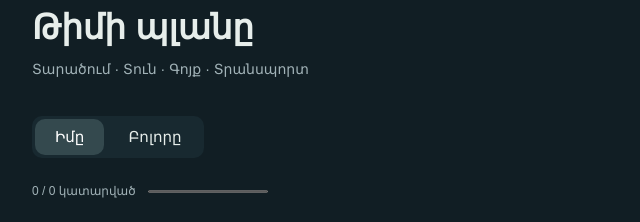
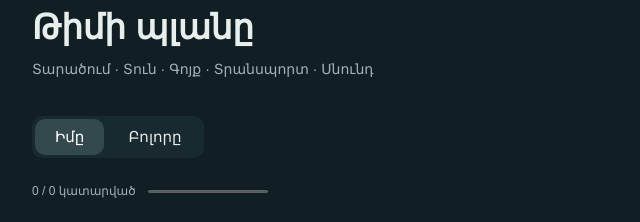
Before and after one commit to SyuneHovan/arahet-agrocamp-LOCAL, a website: page plan.html in a window 1280 px wide. Shown: the part 156-378 px from the top of the page, 100-740 px from the left. Drawn offline with Linux system fonts and the light colour scheme; no server answers.

Commit message:
Add Food category after Transport in team planning

```diff
--- a/plan.html
+++ b/plan.html
@@ -2,7 +2,7 @@
 <html lang="hy"><head><meta charset="utf-8"><meta name="viewport" content="width=device-width,initial-scale=1"><meta name="theme-color" content="#101c22"><title>Թիմի պլանը · Արահետ</title><link rel="stylesheet" href="/plan.css"><script src="/plan.js" defer></script></head>
 <body><main>
 <header><a href="/" class="brand">↖ ԱՐԱՀԵՏ</a><div class="header-actions"><span id="sync" role="status" aria-live="polite">Միանում ենք…</span><button id="retry" hidden>↻ Կրկին</button><button id="discard" hidden title="Հրաժարվել չպահպանված փոփոխություններից" aria-label="Հրաժարվել չպահպանված փոփոխություններից">×</button><button id="refresh" class="icon" title="Թարմացնել" aria-label="Թարմացնել">↻</button><button id="identity" class="person" title="Ընտրել անունը">☻ <span id="personName">Իմ անունը</span></button></div></header>
-<section class="heading"><div><p class="eyebrow">ԱՐԱՀԵՏ · ՀՈԿՏԵՄԲԵՐ 2026</p><h1>Թիմի պլանը</h1><p class="sub">Տարածում · Տուն · Գոյք · Տրանսպորտ</p></div><div class="actions"><button id="team" title="Թիմի անդամներ" aria-label="Թիմի անդամներ" class="icon"><svg width="22" height="22" viewBox="0 0 24 24" fill="none" stroke="currentColor" stroke-width="1.6" aria-hidden="true"><circle cx="9" cy="7" r="3"/><path d="M3 21v-3a6 6 0 0 1 12 0v3M16 4a3 3 0 0 1 0 6m2 4a5 5 0 0 1 3 4v3"/></svg></button><button id="newTask" class="primary" aria-label="Նոր առաջադրանք" title="Նոր առաջադրանք">＋ <span class="button-label">Առաջադրանք</span></button></div></section>
+<section class="heading"><div><p class="eyebrow">ԱՐԱՀԵՏ · ՀՈԿՏԵՄԲԵՐ 2026</p><h1>Թիմի պլանը</h1><p class="sub">Տարածում · Տուն · Գոյք · Տրանսպորտ · Սնունդ</p></div><div class="actions"><button id="team" title="Թիմի անդամներ" aria-label="Թիմի անդամներ" class="icon"><svg width="22" height="22" viewBox="0 0 24 24" fill="none" stroke="currentColor" stroke-width="1.6" aria-hidden="true"><circle cx="9" cy="7" r="3"/><path d="M3 21v-3a6 6 0 0 1 12 0v3M16 4a3 3 0 0 1 0 6m2 4a5 5 0 0 1 3 4v3"/></svg></button><button id="newTask" class="primary" aria-label="Նոր առաջադրանք" title="Նոր առաջադրանք">＋ <span class="button-label">Առաջադրանք</span></button></div></section>
 <div class="toolbar"><div class="tabs" aria-label="Առաջադրանքների տեսք"><button id="mine" aria-pressed="true">Իմը</button><button id="all" aria-pressed="false">Բոլորը</button></div><div class="filters"><label class="sr-only" for="day">Օր</label><select id="day"><option value="">Բոլոր օրերը</option></select><label class="sr-only" for="state">Վիճակ</label><select id="state"><option value="">Բոլոր վիճակները</option><option value="pending">Չկատարված</option><option value="done">Կատարված</option></select><label class="sr-only" for="assignee">Պատասխանատու</label><select id="assignee"><option value="">Ամբողջ թիմը</option></select></div></div>
 <div class="progress-line"><span id="progressLabel">Բեռնվում է…</span><progress id="progress" max="1" value="0" aria-label="Տեսանելի առաջադրանքների առաջընթաց"></progress></div>
 <p id="notice" role="alert" hidden></p><div id="tasks"></div><div id="assignPicker" class="assign-picker" role="group" aria-label="Փոխել պատասխանատուին" hidden></div>
```
